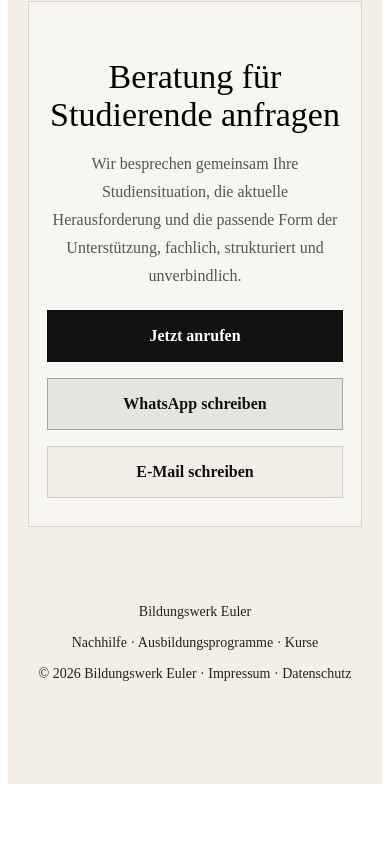
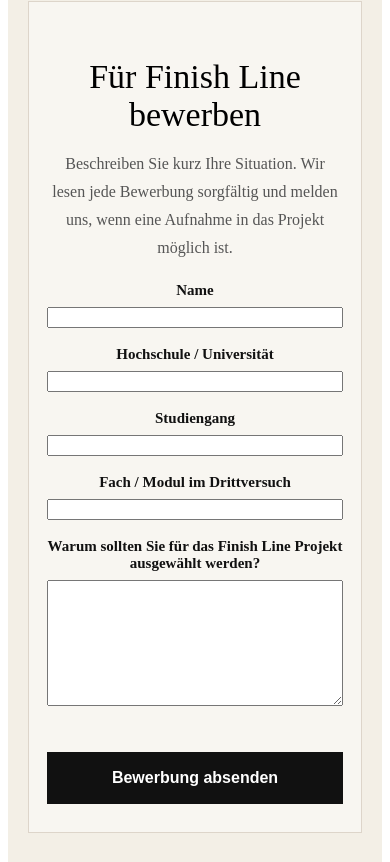
Before and after one commit to xVIIMx/bildungswerk-euler, a Next.js app: page /studenten in a window 390 px wide. Shown: the part 3662-4524 px from the top of the page. Before the commit the page ends 4454 px from the top, so only its background shows below. Built offline with nearby package versions, Linux system fonts and the light colour scheme.

Commit message:
Add Finish Line application form

```diff
--- a/package.json
+++ b/package.json
@@ -10,6 +10,7 @@
   },
   "dependencies": {
     "next": "16.2.4",
+    "nodemailer": "^8.0.7",
     "pdf-lib": "^1.17.1",
     "react": "19.2.4",
     "react-dom": "19.2.4"
@@ -17,6 +18,7 @@
   "devDependencies": {
     "@tailwindcss/postcss": "^4",
     "@types/node": "^20",
+    "@types/nodemailer": "^8.0.0",
     "@types/react": "^19",
     "@types/react-dom": "^19",
     "eslint": "^9",
--- /dev/null
+++ b/src/app/api/finish-line-application/route.ts
@@ -0,0 +1,92 @@
+import { NextResponse } from "next/server";
+import nodemailer from "nodemailer";
+
+type FinishLineApplication = {
+  name?: string;
+  university?: string;
+  course?: string;
+  subject?: string;
+  reason?: string;
+};
+
+function isFilled(value: unknown): value is string {
+  return typeof value === "string" && value.trim().length > 0;
+}
+
+export async function POST(request: Request) {
+  try {
+    const data = (await request.json()) as FinishLineApplication;
+
+    const name = data.name?.trim();
+    const university = data.university?.trim();
+    const course = data.course?.trim();
+    const subject = data.subject?.trim();
+    const reason = data.reason?.trim();
+
+    if (
+      !isFilled(name) ||
+      !isFilled(university) ||
+      !isFilled(course) ||
+      !isFilled(subject) ||
+      !isFilled(reason)
+    ) {
+      return NextResponse.json(
+        { message: "Bitte alle Pflichtfelder ausfüllen." },
+        { status: 400 }
+      );
+    }
+
+    const smtpHost = process.env.SMTP_HOST;
+    const smtpPort = Number(process.env.SMTP_PORT || 465);
+    const smtpUser = process.env.SMTP_USER;
+    const smtpPass = process.env.SMTP_PASS;
+    const mailTo = process.env.MAIL_TO || "info@bildungswerkeuler.de";
+    const mailFrom = process.env.MAIL_FROM || smtpUser;
+
+    if (!smtpHost || !smtpUser || !smtpPass || !mailFrom) {
+      return NextResponse.json(
+        { message: "Mailserver ist nicht vollständig konfiguriert." },
+        { status: 500 }
+      );
+    }
+
+    const transporter = nodemailer.createTransport({
+      host: smtpHost,
+      port: smtpPort,
+      secure: smtpPort === 465,
+      auth: {
+        user: smtpUser,
+        pass: smtpPass,
+      },
+    });
+
+    const text = [
+      "Neue Bewerbung für das Finish Line Projekt",
+      "",
+      `Name: ${name}`,
+      `Hochschule / Universität: ${university}`,
+      `Studiengang: ${course}`,
+      `Fach / Modul im Drittversuch: ${subject}`,
+      "",
+      "Begründung:",
+      reason,
+    ].join("\n");
+
+    await transporter.sendMail({
+      from: `Bildungswerk Euler <${mailFrom}>`,
+      to: mailTo,
+      subject: `Finish Line Bewerbung: ${name}`,
+      text,
+      replyTo: mailFrom,
+    });
+
+    return NextResponse.json({ message: "Bewerbung wurde gesendet." });
+  } catch (error) {
+    console.error("Finish Line application error:", error);
+
+    return NextResponse.json(
+      { message: "Bewerbung konnte nicht gesendet werden." },
+      { status: 500 }
+    );
+  }
+}
--- a/src/app/datenschutz/page.tsx
+++ b/src/app/datenschutz/page.tsx
@@ -36,7 +36,6 @@ export default function DatenschutzPage() {
 
       {open && (
         <div className="mobile-menu">
-          {" "}
           <Link href="/" onClick={() => setOpen(false)}>
             Bildungswerk Euler
           </Link>
--- a/src/app/globals.css
+++ b/src/app/globals.css
@@ -1439,8 +1439,10 @@
 }
 
 .legal h1 {
-  font-size: 42px;
+  font-size: clamp(32px, 8vw, 42px);
+  line-height: 1.1;
   margin-bottom: 30px;
+  overflow-wrap: anywhere;
 }
 
 .legal h2 {
@@ -1562,7 +1564,7 @@
     justify-content: flex-start !important;
     align-items: flex-start !important;
     width: 100% !important;
-    margin-left: -20px !important;
+    margin-left: -7px !important;
   }
 
   .about__image img {
@@ -1572,6 +1574,9 @@
     margin: 0 !important;
   }
 
+  .about__content {
+    text-align: center;
+  }
   .about__content h2 {
     font-size: 28px;
     margin-bottom: 12px;
@@ -1602,8 +1607,12 @@
   .audience__grid {
     grid-template-columns: 1fr;
     gap: 26px;
-  }
-
+    text-align: center;
+  }
+
+  .audience__item {
+    text-align: center;
+  }
   .audience__item h3 {
     font-size: 24px;
     margin-bottom: 10px;
@@ -1644,6 +1653,15 @@
     width: 100%;
     max-width: 100%;
     box-sizing: border-box;
+  }
+
+  .legal {
+    padding: 120px 20px 60px;
+    overflow-x: hidden;
+  }
+
+  .legal h1 {
+    font-size: 34px;
   }
 
   .footer {
--- a/src/app/studenten/page.tsx
+++ b/src/app/studenten/page.tsx
@@ -2,12 +2,20 @@
 
 import Image from "next/image";
 import Link from "next/link";
-import { useEffect, useRef, useState } from "react";
+import { type FormEvent, useEffect, useRef, useState } from "react";
 
 export default function StudentenPage() {
   const [open, setOpen] = useState(false);
   const [scrolled, setScrolled] = useState(false);
   const [contactOpen, setContactOpen] = useState(false);
+  const [finishLineName, setFinishLineName] = useState("");
+  const [finishLineUniversity, setFinishLineUniversity] = useState("");
+  const [finishLineCourse, setFinishLineCourse] = useState("");
+  const [finishLineSubject, setFinishLineSubject] = useState("");
+  const [finishLineReason, setFinishLineReason] = useState("");
+  const [finishLineStatus, setFinishLineStatus] = useState<
+    "idle" | "sending" | "success" | "error"
+  >("idle");
   const contactRef = useRef<HTMLDivElement | null>(null);
   const mobileMenuRef = useRef<HTMLDivElement | null>(null);
 
@@ -40,6 +48,42 @@ export default function StudentenPage() {
     };
   }, []);
 
+  async function handleFinishLineApplication(
+    event: FormEvent<HTMLFormElement>
+  ) {
+    event.preventDefault();
+    setFinishLineStatus("sending");
+
+    try {
+      const response = await fetch("/api/finish-line-application", {
+        method: "POST",
+        headers: {
+          "Content-Type": "application/json",
+        },
+        body: JSON.stringify({
+          name: finishLineName,
+          university: finishLineUniversity,
+          course: finishLineCourse,
+          subject: finishLineSubject,
+          reason: finishLineReason,
+        }),
+      });
+
+      if (!response.ok) {
+        throw new Error("Bewerbung konnte nicht gesendet werden.");
+      }
+
+      setFinishLineStatus("success");
+      setFinishLineName("");
+      setFinishLineUniversity("");
+      setFinishLineCourse("");
+      setFinishLineSubject("");
+      setFinishLineReason("");
+    } catch {
+      setFinishLineStatus("error");
+    }
+  }
+
   return (
     <main>
       <header className={`header ${scrolled ? "header--scrolled" : ""}`}>
@@ -56,8 +100,10 @@ export default function StudentenPage() {
         <nav className="header__nav">
           <Link href="/">Bildungswerk Euler</Link>
           <Link href="/schueler">Schüler</Link>
+          <Link href="/but-check">BuT</Link>
           <Link href="/studenten">Studenten</Link>
-          <Link href="/but-check">BuT</Link>
+          <Link href="/weiterbildung">Weiterbildung</Link>
+          <Link href="/kurse">Kurse</Link>
         </nav>
 
         <div className="header__menu" onClick={() => setOpen((prev) => !prev)}>
@@ -66,15 +112,23 @@ export default function StudentenPage() {
       </header>
       {open && (
         <div className="mobile-menu" ref={mobileMenuRef}>
-          <Link href="/">Bildungswerk Euler</Link>
+          <Link href="/" onClick={() => setOpen(false)}>
+            Bildungswerk Euler
+          </Link>
           <Link href="/schueler" onClick={() => setOpen(false)}>
             Schüler
+          </Link>
+          <Link href="/but-check" onClick={() => setOpen(false)}>
+            BuT
           </Link>
           <Link href="/studenten" onClick={() => setOpen(false)}>
             Studenten
           </Link>
-          <Link href="/but-check" onClick={() => setOpen(false)}>
-            BuT
+          <Link href="/weiterbildung" onClick={() => setOpen(false)}>
+            Weiterbildung
+          </Link>
+          <Link href="/kurse" onClick={() => setOpen(false)}>
+            Kurse
           </Link>
         </div>
       )}
@@ -219,6 +273,100 @@ export default function StudentenPage() {
           </div>
         </div>
       </section>
+
+      <section className="university-contact" id="finish-line-bewerbung">
+        <div className="university-contact__box">
+          <h2>Für Finish Line bewerben</h2>
+          <p>
+            Beschreiben Sie kurz Ihre Situation. Wir lesen jede Bewerbung
+            sorgfältig und melden uns, wenn eine Aufnahme in das Projekt möglich
+            ist.
+          </p>
+
+          <form className="but-fields" onSubmit={handleFinishLineApplication}>
+            <label className="but-field">
+              <span>Name</span>
+              <input
+                type="text"
+                value={finishLineName}
+                onChange={(event) => setFinishLineName(event.target.value)}
+                required
+              />
+            </label>
+
+            <label className="but-field">
+              <span>Hochschule / Universität</span>
+              <input
+                type="text"
+                value={finishLineUniversity}
+                onChange={(event) =>
+                  setFinishLineUniversity(event.target.value)
+                }
+                required
+              />
+            </label>
+
+            <label className="but-field">
+              <span>Studiengang</span>
+              <input
+                type="text"
+                value={finishLineCourse}
+                onChange={(event) => setFinishLineCourse(event.target.value)}
+                required
+              />
+            </label>
+
+            <label className="but-field">
+              <span>Fach / Modul im Drittversuch</span>
+              <input
+                type="text"
+                value={finishLineSubject}
+                onChange={(event) => setFinishLineSubject(event.target.value)}
+                required
+              />
+            </label>
+
+            <label className="but-field">
+              <span>
+                Warum sollten Sie für das Finish Line Projekt ausgewählt werden?
+              </span>
+              <textarea
+                value={finishLineReason}
+                onChange={(event) => setFinishLineReason(event.target.value)}
+                rows={8}
+                required
+              />
+            </label>
+
+            <div className="but-generator__actions">
+              <button
+                type="submit"
+                className="btn btn-tertiary but-action-button"
+                disabled={finishLineStatus === "sending"}
+              >
+                {finishLineStatus === "sending"
+                  ? "Bewerbung wird gesendet..."
+                  : "Bewerbung absenden"}
+              </button>
+            </div>
+
+            {finishLineStatus === "success" && (
+              <p className="but-eligibility__text">
+                Vielen Dank. Ihre Bewerbung wurde erfolgreich gesendet.
+              </p>
+            )}
+
+            {finishLineStatus === "error" && (
+              <p className="but-eligibility__text">
+                Die Bewerbung konnte gerade nicht gesendet werden. Bitte
+                versuchen Sie es später erneut oder schreiben Sie direkt an
+                info@bildungswerkeuler.de.
+              </p>
+            )}
+          </form>
+        </div>
+      </section>
+
       <section className="university-contact" id="kontakt">
         <div className="university-contact__box">
           <h2>Beratung für Studierende anfragen</h2>
```
Also changed, not shown: src/app/impressum/page.tsx (+11 -3 lines), src/app/kurse/page.tsx (+9 -8 lines), src/app/weiterbildung/page.tsx (+7 -3 lines), 1 other file (tests, documents, lock files or other folders).
